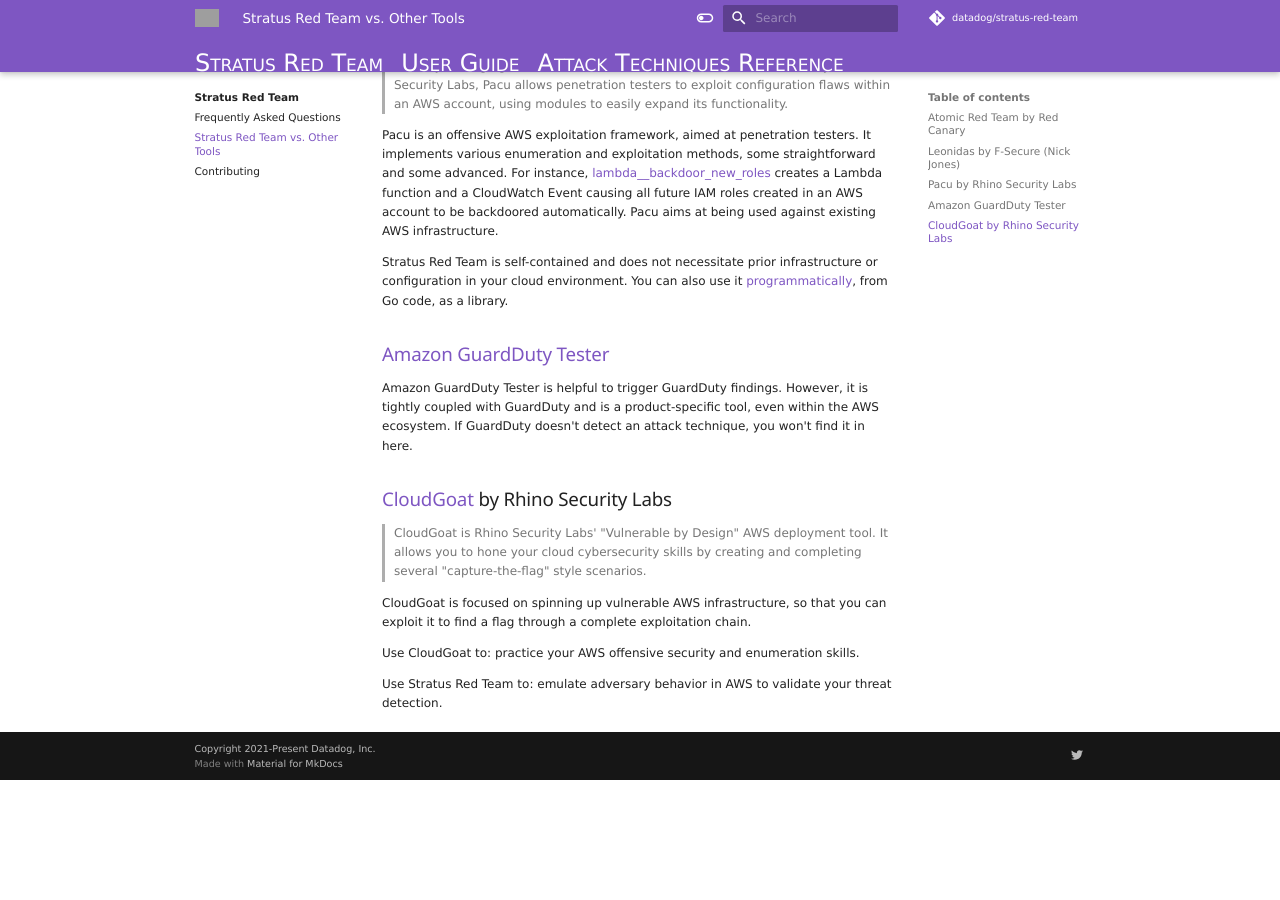
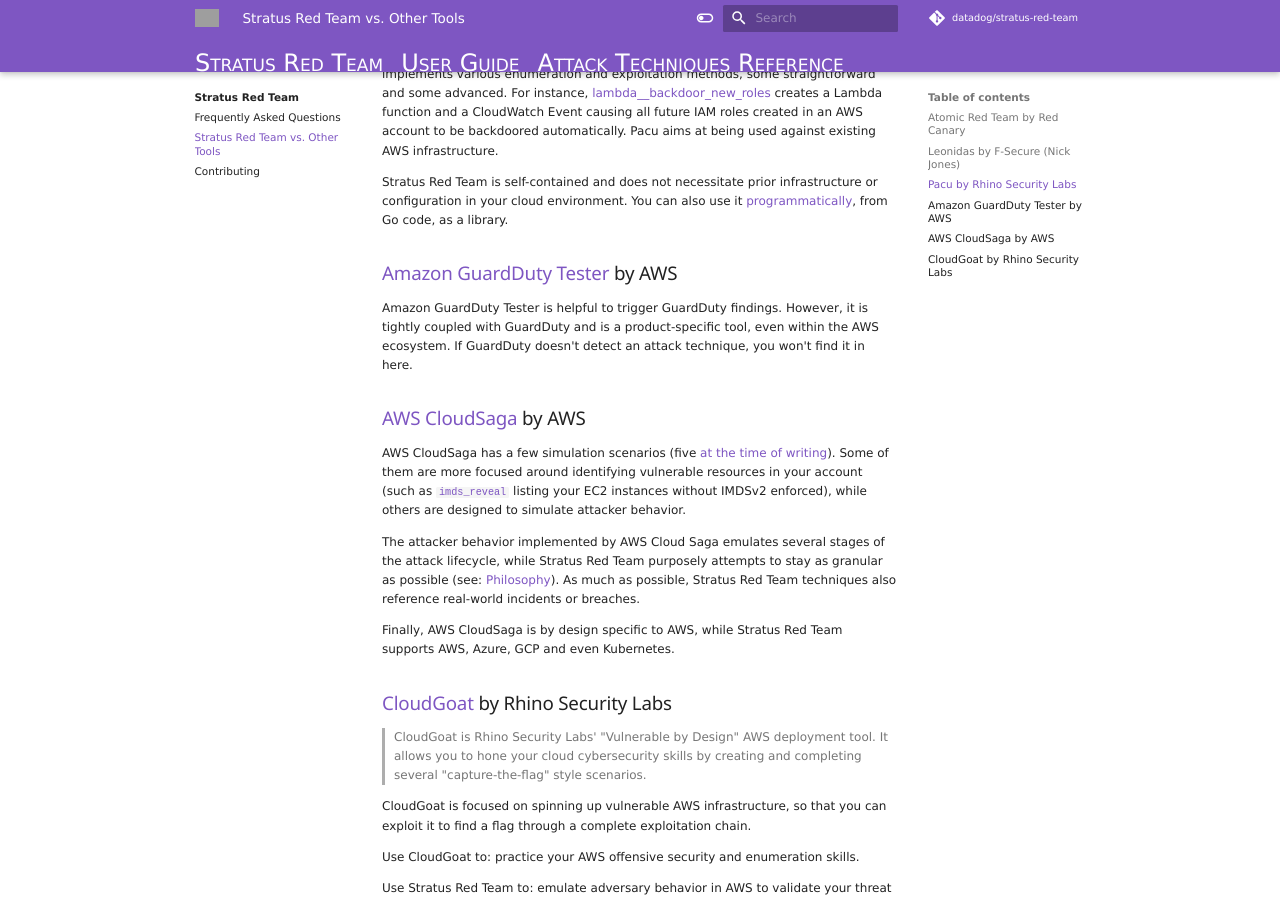
Before and after one commit to DataDog/stratus-red-team, an MkDocs documentation site: the page built from docs/comparison.md, in a window 1280 px wide and 900 px high, scrolled down 1258 px. Built offline with MkDocs 1.6.1 and Material for MkDocs 9.7.7, drawn with Linux system fonts in a browser that asks for light colours; nearby versions of some CDN libraries; library files that are not in the unit come from our copies; comment, search, counter and statistics services are not loaded; before the commit the page ends 2038 px from its top, so only the background shows below that; some of the changed text lies outside the part shown; grey boxes are pictures that could not be loaded.

Commit message:
Add short comparison to Cloud Saga

```diff
--- a/docs/comparison.md
+++ b/docs/comparison.md
@@ -4,16 +4,9 @@
 
 > Atomic Red Team™ is library of tests mapped to the MITRE ATT&CK® framework. Security teams can use Atomic Red Team to quickly, portably, and reproducibly test their environments.
 
-In 2021, Atomic Red Team added [support](https://redcanary.com/blog/art-cloud-containers/) for Cloud TTPs.
+In 2021, Atomic Red Team added [support](https://redcanary.com/blog/art-cloud-containers/) for Cloud TTPs. In the summer 2022, Atomic Red Team also started [leveraging Stratus Red Team](https://github.com/search?q=repo%3Aredcanaryco%2Fatomic-red-team%20%22stratus%20red%20team%22&type=code) to execute some of its cloud attack techniques.
 
-At the [time of writing](https://github.com/redcanaryco/atomic-red-team/blob/7576aff377781ba3546c0835e48bffc980b4cbc8/atomics/Indexes/Indexes-Markdown/index.md), Atomic Red Team has only 4 TTPs for AWS:
-
-- AWS CloudTrail Changes
-- AWS - Create a group and add a user to that group
-- AWS - Create Access Key and Secret Key
-- AWS - Create a new IAM user
-
-While Atomic Red Team is an *awesome* tool for endpoint security, it wasn't built purposely for cloud environments.
+Atomic Red Team has very few cloud TTPs it implements itself. While Atomic Red Team is an *awesome* tool for endpoint security, it wasn't built purposely for cloud environments.
 In particular, it doesn't handle the prerequisite infrastructure and configuration necessary to detonate TTPs, and leaves that to the user.
 For instance, [AWS - Create Access Key and Secret Key](https://github.com/redcanaryco/atomic-red-team/blob/7576aff377781ba3546c0835e48bffc980b4cbc8/atomics/T1098.001/T1098.001.md#atomic-test-3---aws---create-access-key-and-secret-key) requires you to create an IAM user prior to detonating the attack. Stratus Red Team packages this prerequisite logic, so you can detonate attack techniques without having to create any infrastructure or cloud configuration manually.
 
@@ -42,10 +35,18 @@
 
 Stratus Red Team is self-contained and does not necessitate prior infrastructure or configuration in your cloud environment. You can also use it [programmatically](user-guide/programmatic-usage.md), from Go code, as a library.
 
-## [Amazon GuardDuty Tester](https://github.com/awslabs/amazon-guardduty-tester)
+## [Amazon GuardDuty Tester](https://github.com/awslabs/amazon-guardduty-tester) by AWS
 
 Amazon GuardDuty Tester is helpful to trigger GuardDuty findings. However, it is tightly coupled with GuardDuty and is a product-specific tool, even within the AWS ecosystem.
 If GuardDuty doesn't detect an attack technique, you won't find it in here.
+
+## [AWS CloudSaga](https://github.com/awslabs/aws-cloudsaga) by AWS
+
+AWS CloudSaga has a few simulation scenarios (five [at the time of writing](https://github.com/awslabs/aws-cloudsaga/tree/e4f065a8bb7558af94768301f41f7679ea9baa8b)). Some of them are more focused around identifying vulnerable resources in your account (such as [`imds_reveal`](https://github.com/awslabs/aws-cloudsaga/blob/e4f065a8bb7558af94768301f41f7679ea9baa8b/cloudsaga/scenarios/imds_reveal.py) listing your EC2 instances without IMDSv2 enforced), while others are designed to simulate attacker behavior.
+
+The attacker behavior implemented by AWS Cloud Saga emulates several stages of the attack lifecycle, while Stratus Red Team purposely attempts to stay as granular as possible (see: [Philosophy](https://stratus-red-team.cloud/attack-techniques/philosophy/)). As much as possible, Stratus Red Team techniques also reference real-world incidents or breaches.
+
+Finally, AWS CloudSaga is by design specific to AWS, while Stratus Red Team supports AWS, Azure, GCP and even Kubernetes.
 
 ## [CloudGoat](https://github.com/RhinoSecurityLabs/cloudgoat) by Rhino Security Labs
 
```
